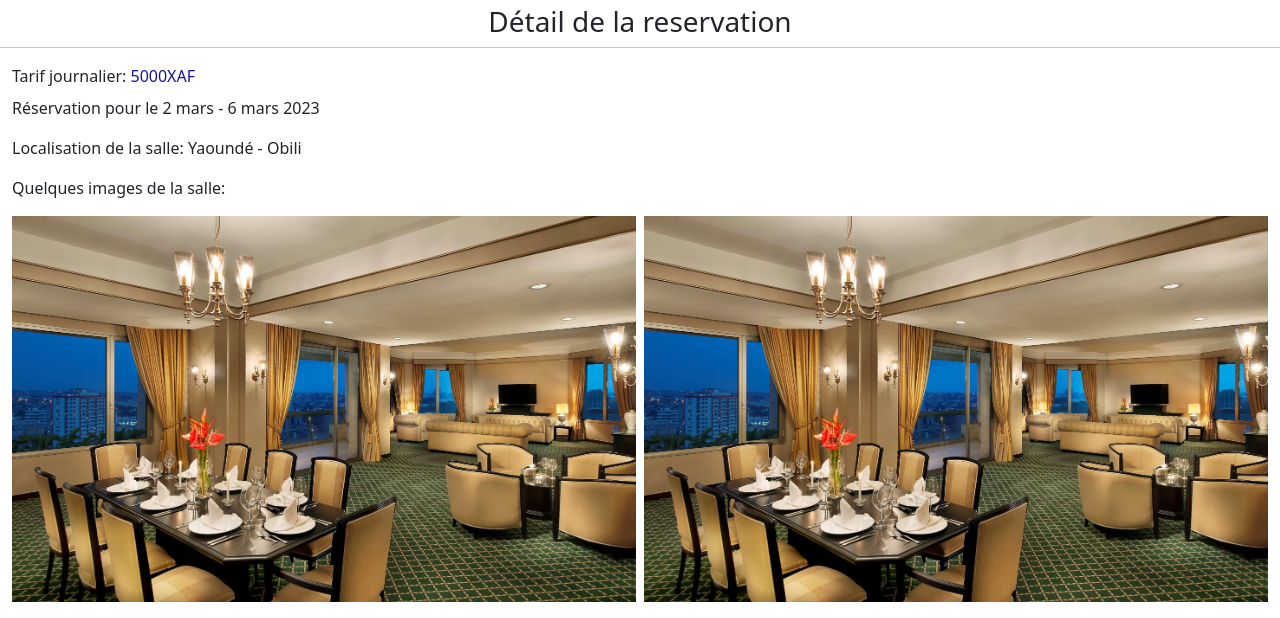
After one commit to Sabo110/projet-tutore-license-avec-django, a Django app: page /detail/ in a window 1280 px wide. The commit adds this page. Shown: the part 91-709 px from the top of the page. Run offline with Django 5.2, Linux system fonts and the light colour scheme.

Commit message:
Add Detail_Page

```diff
--- /dev/null
+++ b/tutorial_project/event_room_managment/templates/event_room_managment/detail.html
@@ -0,0 +1,40 @@
+{% extends "base2.html" %}
+{% load static %}
+
+{% block title %}member page{% endblock title %}
+
+{% block content %}
+    <div class="container-fluid">
+        <div class="row mb-3 mt-3 mt-3 sm-0">
+            <div class="col-12 align-self-center">
+                <h3 style="text-align:center;padding-top:10px">
+                    Détail de la reservation
+                </h3>
+            </div>
+            <HR>
+                <div class="row">
+                    <div class="col-12">
+                        <span class="">Tarif journalier:</span>
+                        <span class="" style="color:#16139D">5000XAF</span>
+                    </div>
+                    <div class="col-12 mt-2">
+                        <p> Réservation  pour le 2 mars - 6 mars 2023 </p>
+                    </div>
+                    <div class="col-12">
+                        <p> Localisation de la salle: Yaoundé - Obili </p>
+                    </div>
+                    <div class="col-12">
+                        <p> Quelques images de la salle: </p>
+                    </div>
+
+                </div>
+        <div class="container">
+        <div class="row g-2 mb-2">
+            <div class="col-12 col-sm-6"><img src="{% static "images/image4.jpg" %}" alt="" class="img-fluid mx-auto"></div>
+            <div class="col-12 col-sm-6"><img src="{% static "images/image4.jpg" %}" alt="" class="img-fluid mx-auto"></div>
+            </div>
+        </div>
+
+    </div>
+
+{% endblock content %}
--- a/tutorial_project/event_room_managment/templates/event_room_managment/home_page.html
+++ b/tutorial_project/event_room_managment/templates/event_room_managment/home_page.html
@@ -11,9 +11,7 @@
                     Find Room,trouve une salle  facilement pour ton prochain évènement juste enpassant une simple réservation!
                 </h2>
             </div>
-            <div class="col-sm-6 col-12">
-                <img src="{% static "images/mockup.png" %}" alt="" class="img-fluid">
-            </div>
+
             <div class="col text-center">
                 <a href="" class="btn px-5" id="btn_reserver">
                     Reserver
--- a/tutorial_project/event_room_managment/templates/event_room_managment/member_page.html
+++ b/tutorial_project/event_room_managment/templates/event_room_managment/member_page.html
@@ -119,5 +119,11 @@
 
         }
 
+        @media screen and (max-width: 1200px) {
+            .col-12 col-sm-6 mx-auto{
+                display: flex;
+                width: 100px;
+            }
+        }
     </style>
 {% endblock content %}
--- a/tutorial_project/event_room_managment/urls.py
+++ b/tutorial_project/event_room_managment/urls.py
@@ -8,5 +8,6 @@ urlpatterns = [
     path('', views.home_page, name='home_page'),
     path('members/', views.member_page, name='member_page'),
     path('profile/', views.profile, name='profile'),
+    path('detail/', views.detail, name='detail'),
 ] + static(settings.STATIC_URL, document_root=settings.STATIC_ROOT)
 # l'ajout de ce parametre (+ static(settings.STATIC_URL, document_root=settings.STATIC_ROOT)) permet l'affichage en front des fichiers statique comme les iamges
--- a/tutorial_project/event_room_managment/views.py
+++ b/tutorial_project/event_room_managment/views.py
@@ -11,3 +11,7 @@ def member_page(request):
 # fonction qui affiche l'affichage du profil de l'utilisateur ie nom , date de naissance ...
 def profile(request):
     return render(request, 'event_room_managment/profile.html')
+
+# fonction qui affiche le détail sur une réservation
+def detail(request):
+    return render(request, 'event_room_managment/detail.html')
```
